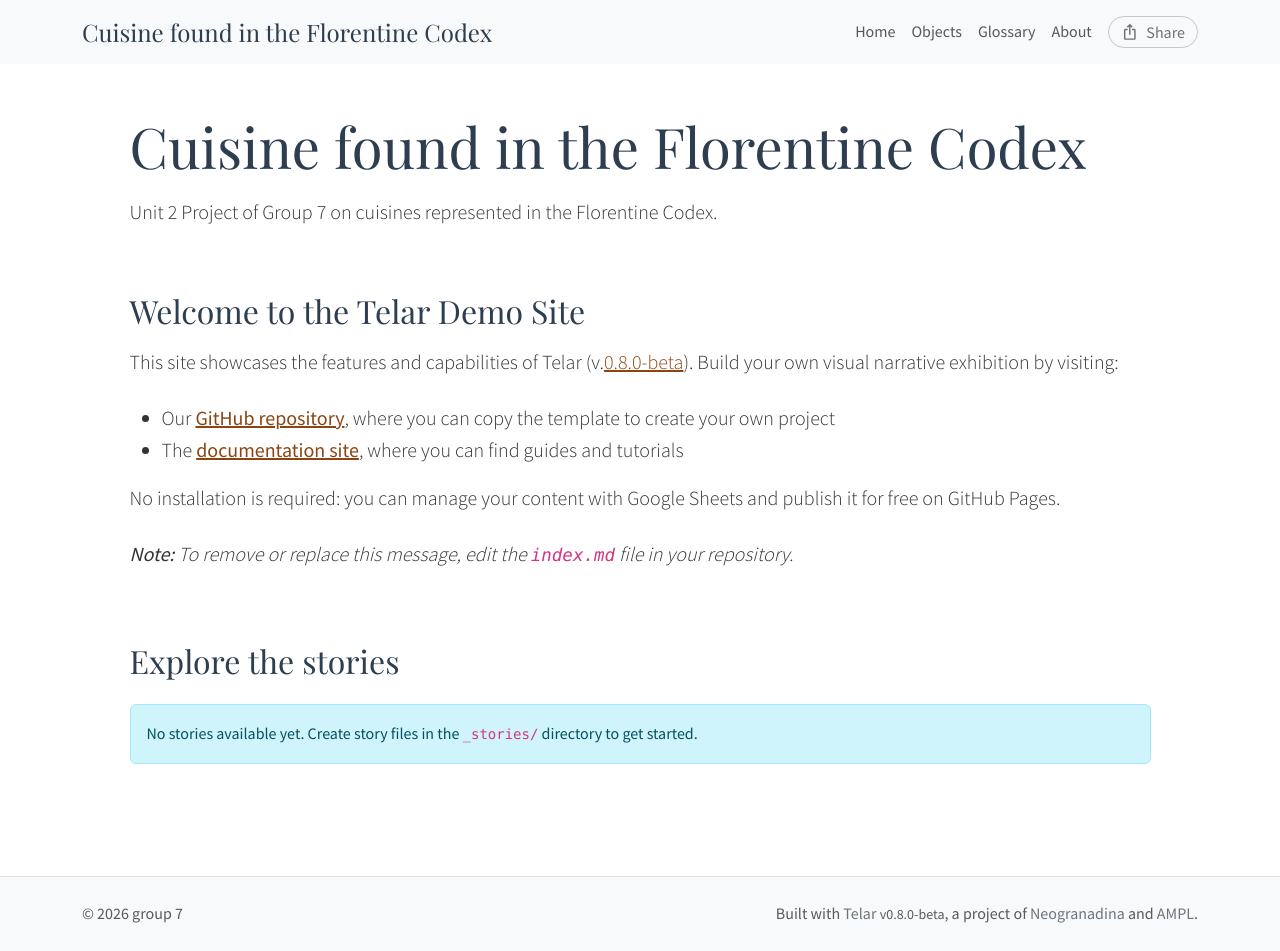
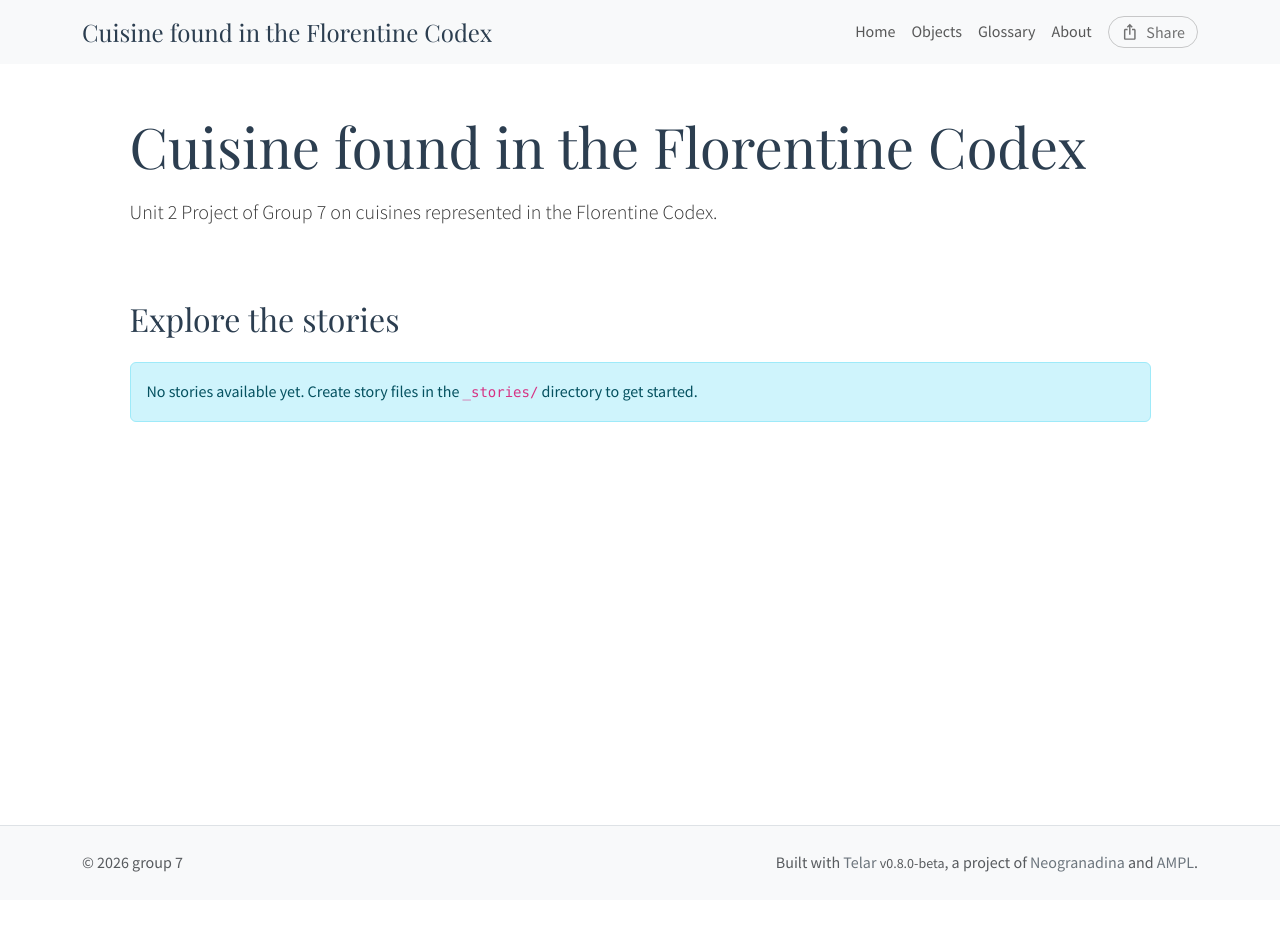
Before and after one commit to SruBee24/cuisinefromflorentinecodex, a Jekyll site: the page built from index.md, in a window 1280 px wide. Built offline with Jekyll 4.4.1, drawn with Linux system fonts in a browser that asks for light colours; after the commit the page ends 900 px from its top, so only the background shows below that.

Commit message:
Update index.md

```diff
--- a/index.md
+++ b/index.md
@@ -6,13 +6,3 @@ stories_intro: ""
 objects_heading: "See the objects behind the stories"
 objects_intro: "Browse {count} objects featured in the stories."
 ---
-
-## Welcome to the Telar Demo Site
-This site showcases the features and capabilities of Telar (v.[{{ site.telar.version }}](https://github.com/UCSB-AMPLab/telar/releases/tag/v{{ site.telar.version }})). Build your own visual narrative exhibition by visiting:
-
-- Our **[GitHub repository](https://github.com/UCSB-AMPLab/telar)**, where you can copy the template to create your own project
-- The **[documentation site](https://telar.org/docs)**, where you can find guides and tutorials
-
-No installation is required: you can manage your content with Google Sheets and publish it for free on GitHub Pages.
-
-***Note:** To remove or replace this message, edit the `index.md` file in your repository.*
```
